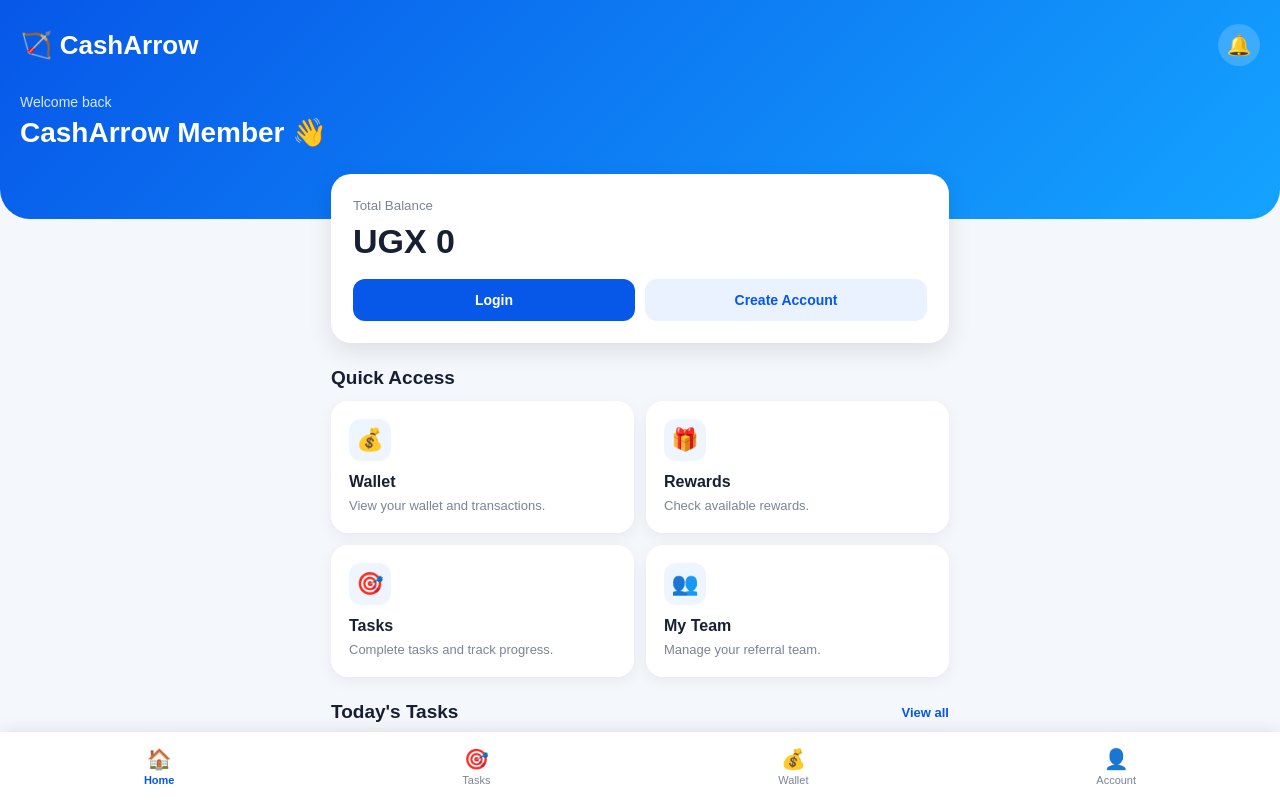
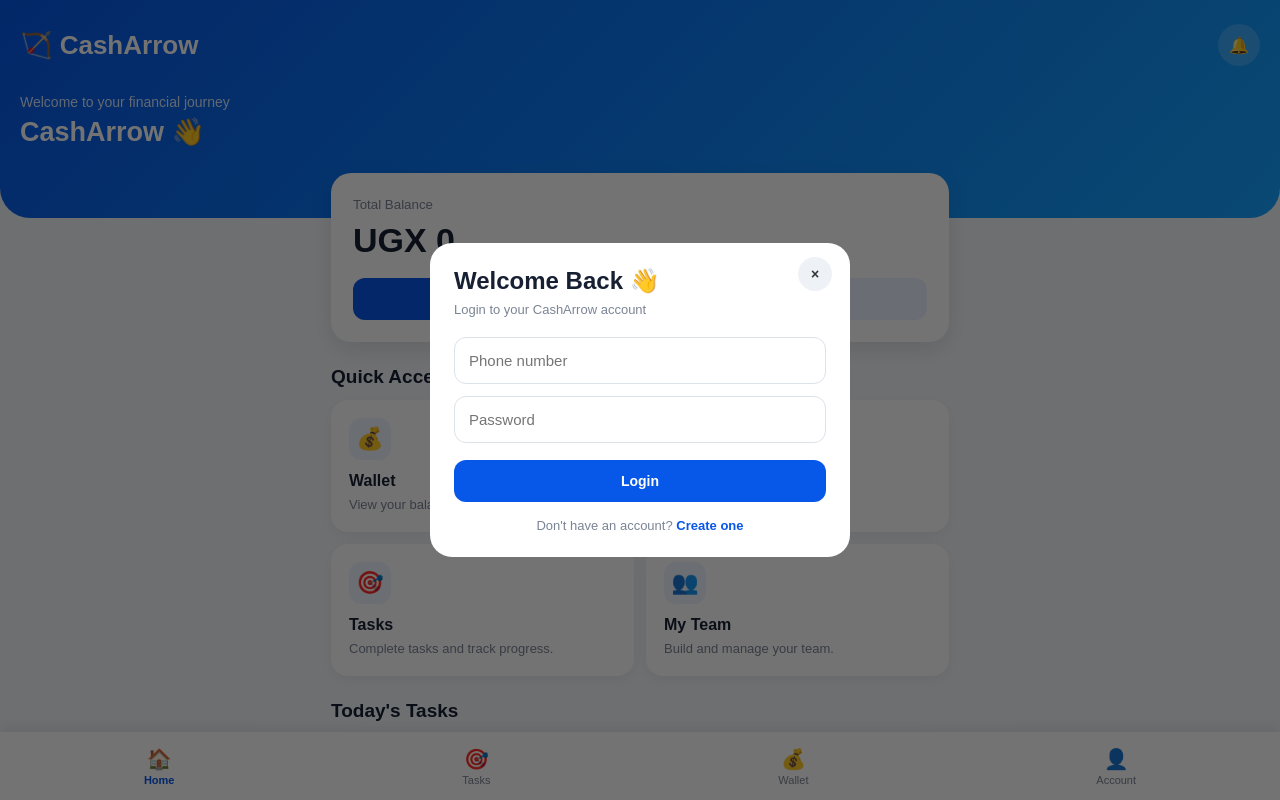
Before and after one commit to muzafamande-droid/Casharrow-, a website: page public/index.html in a window 1280 px wide. Both pictures are taken after a click on the button "Login". Shown: the top 800 px of the page. Drawn offline with Linux system fonts and the light colour scheme.

Commit message:
Implement login and registration modal
Added modal for login and registration with corresponding styles and functionality.

```diff
--- a/public/index.html
+++ b/public/index.html
@@ -9,6 +9,7 @@ body{
   font-family:Arial,sans-serif;
   background:#f4f7fb;
   color:#172033;
+  min-height:100vh;
   padding-bottom:75px;
 }
 
@@ -38,7 +39,6 @@ body{
   display:flex;
   align-items:center;
   justify-content:center;
-  font-size:20px;
 }
 
 .greeting{
@@ -52,7 +52,7 @@ body{
 
 .greeting h1{
   margin-top:6px;
-  font-size:28px;
+  font-size:27px;
 }
 
 .container{
@@ -108,20 +108,11 @@ button{
 }
 
 .section-title{
-  display:flex;
-  justify-content:space-between;
-  align-items:center;
   margin-bottom:12px;
 }
 
 .section-title h2{
   font-size:19px;
-}
-
-.section-title span{
-  color:#0757e8;
-  font-size:13px;
-  font-weight:bold;
 }
 
 .grid{
@@ -187,6 +178,89 @@ button{
   font-size:14px;
 }
 
+.modal{
+  display:none;
+  position:fixed;
+  inset:0;
+  background:rgba(0,0,0,.55);
+  z-index:20;
+  padding:20px;
+  align-items:center;
+  justify-content:center;
+}
+
+.modal-box{
+  background:white;
+  width:100%;
+  max-width:420px;
+  border-radius:22px;
+  padding:24px;
+  position:relative;
+}
+
+.close{
+  position:absolute;
+  right:18px;
+  top:14px;
+  background:#eef1f5;
+  color:#333;
+  width:34px;
+  height:34px;
+  padding:0;
+  border-radius:50%;
+}
+
+.modal-box h2{
+  margin-bottom:7px;
+}
+
+.modal-box .subtitle{
+  color:#7b8494;
+  font-size:13px;
+  margin-bottom:20px;
+}
+
+input{
+  width:100%;
+  padding:14px;
+  border:1px solid #dce2ea;
+  border-radius:12px;
+  margin-bottom:12px;
+  font-size:15px;
+  outline:none;
+}
+
+input:focus{
+  border-color:#0757e8;
+}
+
+.form-button{
+  width:100%;
+  margin-top:5px;
+}
+
+.message{
+  display:none;
+  padding:11px;
+  border-radius:10px;
+  margin-bottom:12px;
+  font-size:13px;
+  background:#eef5ff;
+}
+
+.switch{
+  text-align:center;
+  margin-top:16px;
+  font-size:13px;
+  color:#7b8494;
+}
+
+.switch span{
+  color:#0757e8;
+  font-weight:bold;
+  cursor:pointer;
+}
+
 .bottom{
   position:fixed;
   bottom:0;
@@ -198,6 +272,7 @@ button{
   justify-content:space-around;
   align-items:center;
   box-shadow:0 -3px 15px rgba(0,0,0,.08);
+  z-index:10;
 }
 
 .nav{
@@ -220,14 +295,14 @@ button{
     <div class="logo">🏹 CashArrow</div>
     <div class="bell">🔔</div>
   </div>  <div class="greeting">
-    <p>Welcome back</p>
-    <h1>CashArrow Member 👋</h1>
+    <p>Welcome to your financial journey</p>
+    <h1>CashArrow 👋</h1>
   </div>
 </header><main class="container">  <section class="balance">
     <small>Total Balance</small>
     <div class="amount">UGX 0</div><div class="actions">
-  <button class="primary" onclick="alert('Login required')">Login</button>
-  <button class="secondary" onclick="alert('Registration coming soon')">Create Account</button>
+  <button class="primary" onclick="openModal('login')">Login</button>
+  <button class="secondary" onclick="openModal('register')">Create Account</button>
 </div>
 
   </section>  <section class="section">
@@ -238,13 +313,13 @@ button{
   <div class="card">
     <div class="icon">💰</div>
     <h3>Wallet</h3>
-    <p>View your wallet and transactions.</p>
+    <p>View your balance and transactions.</p>
   </div>
 
   <div class="card">
     <div class="icon">🎁</div>
     <h3>Rewards</h3>
-    <p>Check available rewards.</p>
+    <p>Explore available rewards.</p>
   </div>
 
   <div class="card">
@@ -256,7 +331,7 @@ button{
   <div class="card">
     <div class="icon">👥</div>
     <h3>My Team</h3>
-    <p>Manage your referral team.</p>
+    <p>Build and manage your team.</p>
   </div>
 
 </div>
@@ -264,13 +339,12 @@ button{
   </section>  <section class="section">
     <div class="section-title">
       <h2>Today's Tasks</h2>
-      <span>View all</span>
     </div><div class="task">
   <div class="task-info">
     <div class="task-icon">👥</div>
     <div>
       <strong>Invite friends</strong>
-      <p style="font-size:12px;color:#7b8494">Complete your task</p>
+      <p style="font-size:12px;color:#7b8494">Grow your network</p>
     </div>
   </div>
   <div class="reward">+UGX 500</div>
@@ -298,7 +372,50 @@ button{
   <div class="reward">+UGX 200</div>
 </div>
 
-  </section></main><nav class="bottom">
+  </section></main><div class="modal" id="modal">
+  <div class="modal-box"><button class="close" onclick="closeModal()">×</button>
+
+<div id="loginForm">
+
+  <h2>Welcome Back 👋</h2>
+  <p class="subtitle">Login to your CashArrow account</p>
+
+  <div class="message" id="loginMessage"></div>
+
+  <input id="loginPhone" type="text" placeholder="Phone number">
+  <input id="loginPassword" type="password" placeholder="Password">
+
+  <button class="primary form-button" onclick="login()">Login</button>
+
+  <div class="switch">
+    Don't have an account?
+    <span onclick="showRegister()">Create one</span>
+  </div>
+
+</div>
+
+<div id="registerForm" style="display:none">
+
+  <h2>Create Account 🚀</h2>
+  <p class="subtitle">Join CashArrow today</p>
+
+  <div class="message" id="registerMessage"></div>
+
+  <input id="registerName" type="text" placeholder="Full name">
+  <input id="registerPhone" type="text" placeholder="Phone number">
+  <input id="registerPassword" type="password" placeholder="Password (6+ characters)">
+
+  <button class="primary form-button" onclick="register()">Create Account</button>
+
+  <div class="switch">
+    Already have an account?
+    <span onclick="showLogin()">Login</span>
+  </div>
+
+</div>
+
+  </div>
+</div><nav class="bottom">
   <div class="nav active">
     <div>🏠</div>
     Home
@@ -312,5 +429,131 @@ button{
     <div>👤</div>
     Account
   </div>
-</nav></body>
+</nav><script>
+const modal = document.getElementById("modal");
+
+function openModal(type){
+  modal.style.display = "flex";
+
+  if(type === "register"){
+    showRegister();
+  }else{
+    showLogin();
+  }
+}
+
+function closeModal(){
+  modal.style.display = "none";
+}
+
+function showLogin(){
+  document.getElementById("loginForm").style.display = "block";
+  document.getElementById("registerForm").style.display = "none";
+  clearMessages();
+}
+
+function showRegister(){
+  document.getElementById("loginForm").style.display = "none";
+  document.getElementById("registerForm").style.display = "block";
+  clearMessages();
+}
+
+function clearMessages(){
+  document.getElementById("loginMessage").style.display = "none";
+  document.getElementById("registerMessage").style.display = "none";
+}
+
+function showMessage(id,text){
+  const box = document.getElementById(id);
+  box.textContent = text;
+  box.style.display = "block";
+}
+
+async function register(){
+
+  const name = document.getElementById("registerName").value.trim();
+  const phone = document.getElementById("registerPhone").value.trim();
+  const password = document.getElementById("registerPassword").value;
+
+  if(!name || !phone || !password){
+    showMessage("registerMessage","Please fill in all fields.");
+    return;
+  }
+
+  try{
+
+    const response = await fetch("/api/register",{
+      method:"POST",
+      headers:{
+        "Content-Type":"application/json"
+      },
+      body:JSON.stringify({
+        name,
+        phone,
+        password
+      })
+    });
+
+    const data = await response.json();
+
+    if(data.success){
+      showMessage("registerMessage","Account created successfully! You can now login.");
+      setTimeout(showLogin,1200);
+    }else{
+      showMessage("registerMessage",data.message || "Registration failed.");
+    }
+
+  }catch(error){
+    showMessage("registerMessage","Unable to connect to CashArrow server.");
+  }
+}
+
+async function login(){
+
+  const phone = document.getElementById("loginPhone").value.trim();
+  const password = document.getElementById("loginPassword").value;
+
+  if(!phone || !password){
+    showMessage("loginMessage","Please enter your phone and password.");
+    return;
+  }
+
+  try{
+
+    const response = await fetch("/api/login",{
+      method:"POST",
+      headers:{
+        "Content-Type":"application/json"
+      },
+      body:JSON.stringify({
+        phone,
+        password
+      })
+    });
+
+    const data = await response.json();
+
+    if(data.success){
+
+      localStorage.setItem("casharrowUser",JSON.stringify(data.user));
+
+      showMessage("loginMessage","Login successful! Welcome, " + data.user.name);
+
+      setTimeout(closeModal,1200);
+
+    }else{
+      showMessage("loginMessage",data.message || "Login failed.");
+    }
+
+  }catch(error){
+    showMessage("loginMessage","Unable to connect to CashArrow server.");
+  }
+}
+
+window.onclick = function(event){
+  if(event.target === modal){
+    closeModal();
+  }
+}
+</script></body>
 </html>
```
